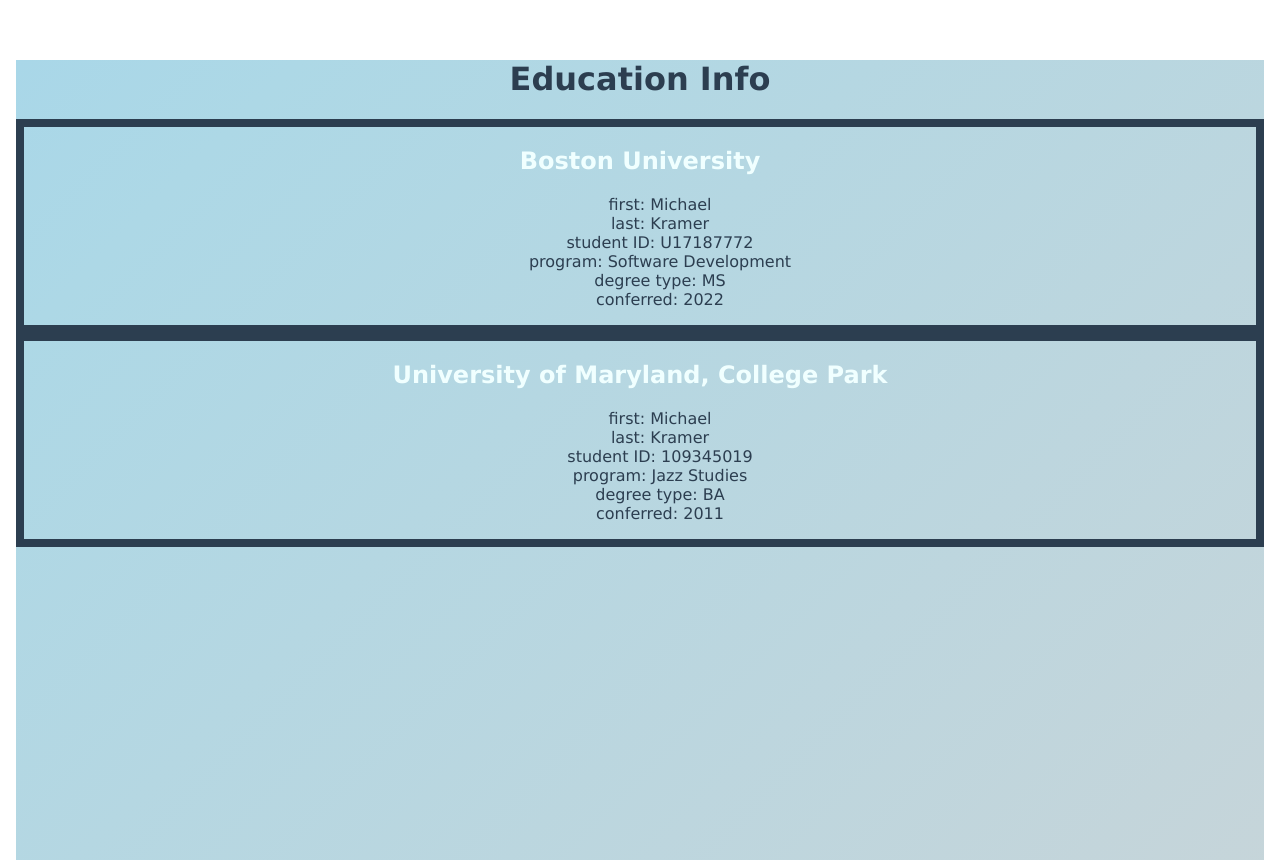
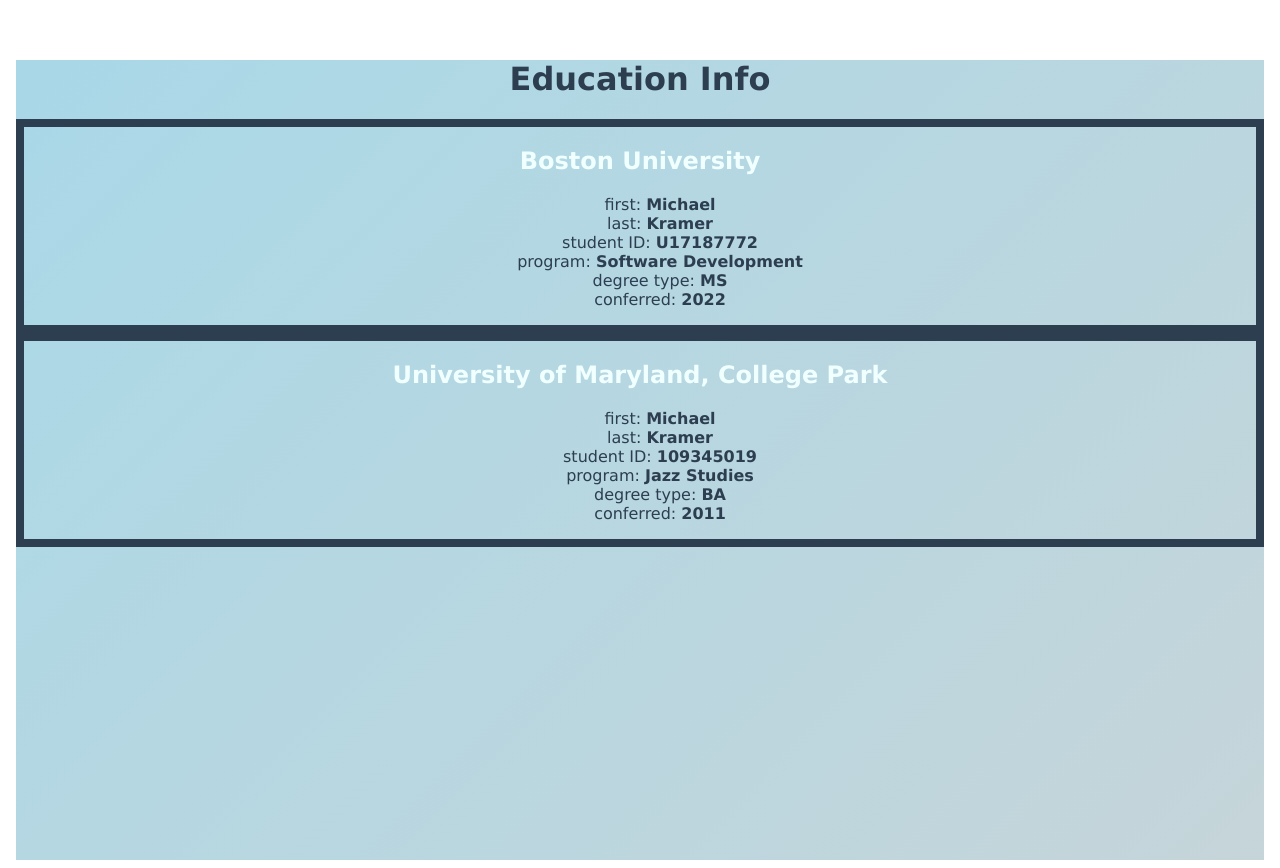
Before and after one commit to MichaelKramerGuitar/vueJSON, a Vue app: page / in a window 1280 px wide. Both pictures are taken after a click on the button "Show". Built offline with nearby package versions, Linux system fonts and the light colour scheme; data requests are answered from the project's data file.

Commit message:
submission1 state

```diff
--- a/src/components/DegreeInfo.vue
+++ b/src/components/DegreeInfo.vue
@@ -8,12 +8,12 @@
     <div v-for="degree in degrees" :key="degree.id" class="schools">
       <h2>{{ degree.school }}</h2>
       <ul>
-        <li>first: {{ degree.firstName }}</li>
-        <li>last: {{ degree.lastName }}</li>
-        <li>student ID: {{ degree.studentID }}</li>
-        <li>program: {{ degree.program }}</li>
-        <li>degree type: {{ degree.type }}</li>
-        <li>conferred: {{ degree.conferred }}</li>
+        <li>first: <strong>{{ degree.firstName }}</strong></li>
+        <li>last: <strong>{{ degree.lastName }}</strong></li>
+        <li>student ID: <strong>{{ degree.studentID }}</strong></li>
+        <li>program: <strong>{{ degree.program }}</strong></li>
+        <li>degree type: <strong>{{ degree.type }}</strong></li>
+        <li>conferred: <strong>{{ degree.conferred }}</strong></li>
       </ul>
     </div>
     <div v-if="error">{{ error }}</div>
--- a/src/styles/style.css
+++ b/src/styles/style.css
@@ -18,13 +18,13 @@
 
 @keyframes gradient {
     0% {
-        background-position: 0% 50%;
+        background-position: 0 50%;
     }
     50% {
         background-position: 100% 50%;
     }
     100% {
-        background-position: 0% 50%;
+        background-position: 0 50%;
     }
 }
 ul {
@@ -35,3 +35,20 @@
 .schools {
     border: 0.5rem solid #2c3e50;
 }
+
+/*
+Button modified from:
+
+https://codepen.io/derekmorash/pen/XddZJY
+*/
+button {
+    font-family: sans-serif, "system ui";
+    border-color: lightskyblue;
+    color: #fff;
+    box-shadow: 0 0 40px 40px dodgerblue inset, 0 0 0 0 lightblue;
+    transition: all 150ms ease-in-out;
+}
+
+button:hover {
+     box-shadow: 0 0 10px 0 deepskyblue inset, 0 0 10px 4px cornflowerblue;
+ }
```
